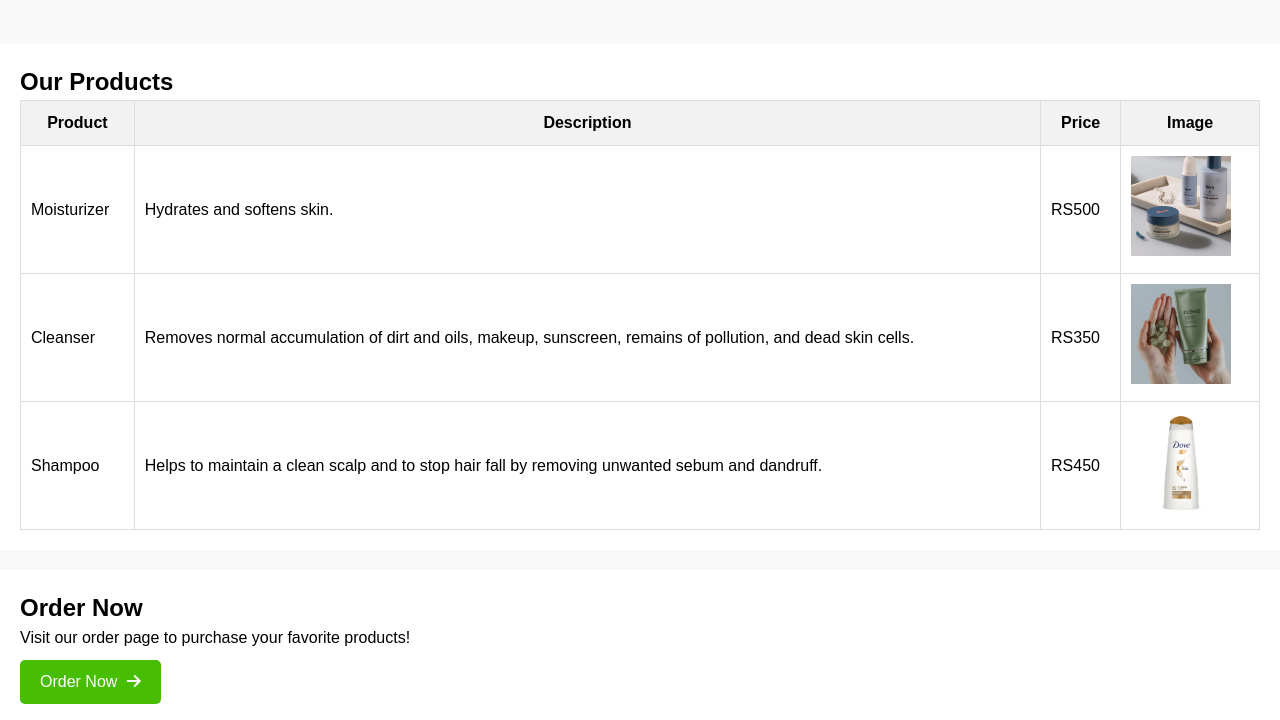
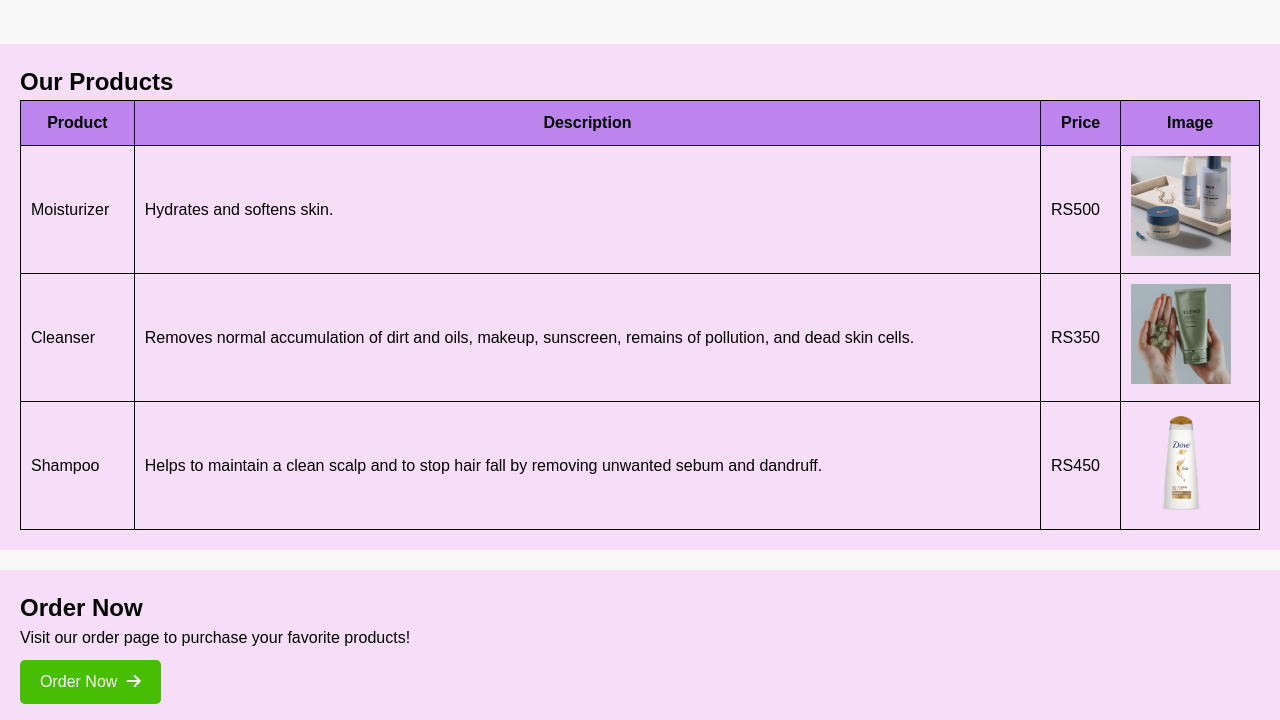
Before and after one commit to Chirantharatnayake/wdos, a plain HTML site: page cosmetics.html in a window 1280 px wide. Shown: the part 800-1520 px from the top of the page. Drawn offline with Linux system fonts and the light colour scheme.

Commit message:
Update cosmetics.css

```diff
--- a/cosmetics.css
+++ b/cosmetics.css
@@ -111,7 +111,7 @@ body {
 section {
     padding: 20px;
     margin: 20px 0;
-    background-color: #fff;
+    background-color: #f6def8;
 }
 
 table {
@@ -120,7 +120,7 @@ table {
 }
 
 table, th, td {
-    border: 1px solid #ddd;
+    border: 1px solid #000000;
 }
 
 th, td {
@@ -128,7 +128,7 @@ th, td {
 }
 
 th {
-    background-color: #f2f2f2;
+    background-color: #be84ee;
 }
 
 .container {
```
